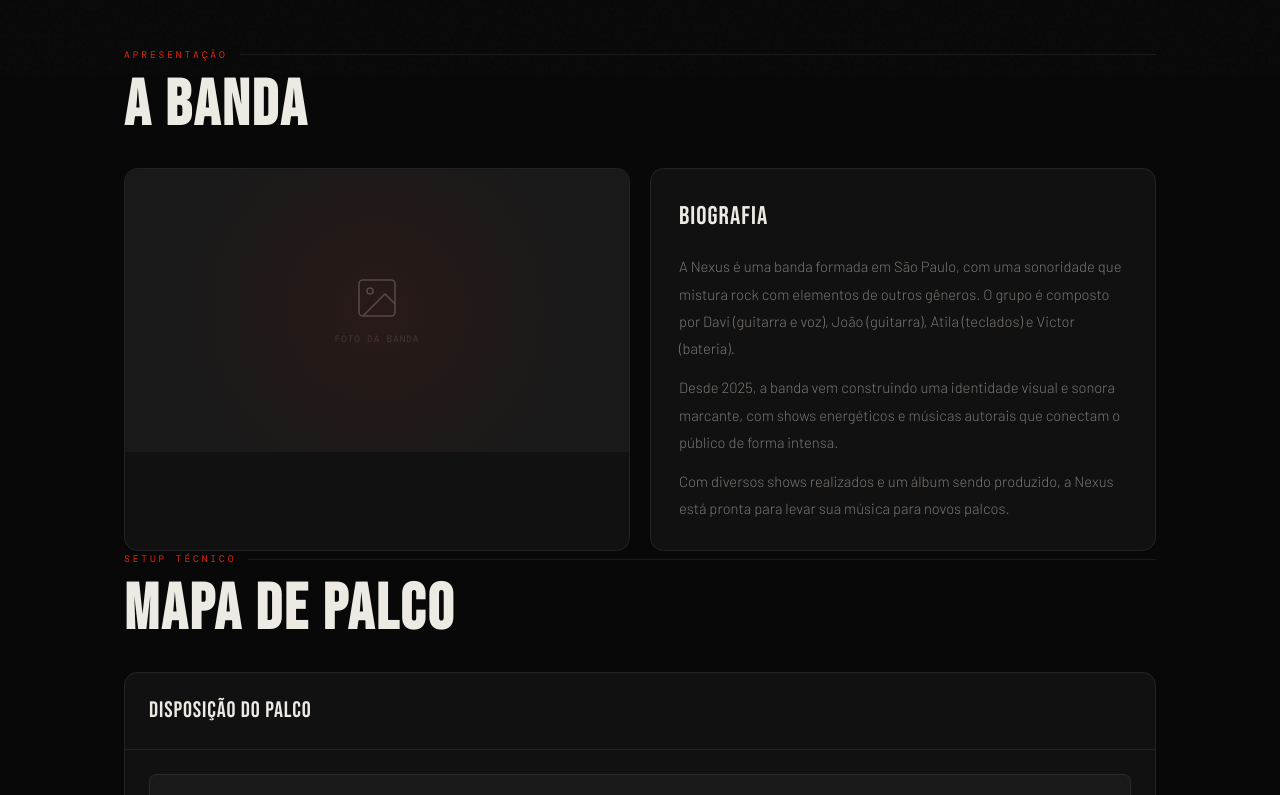
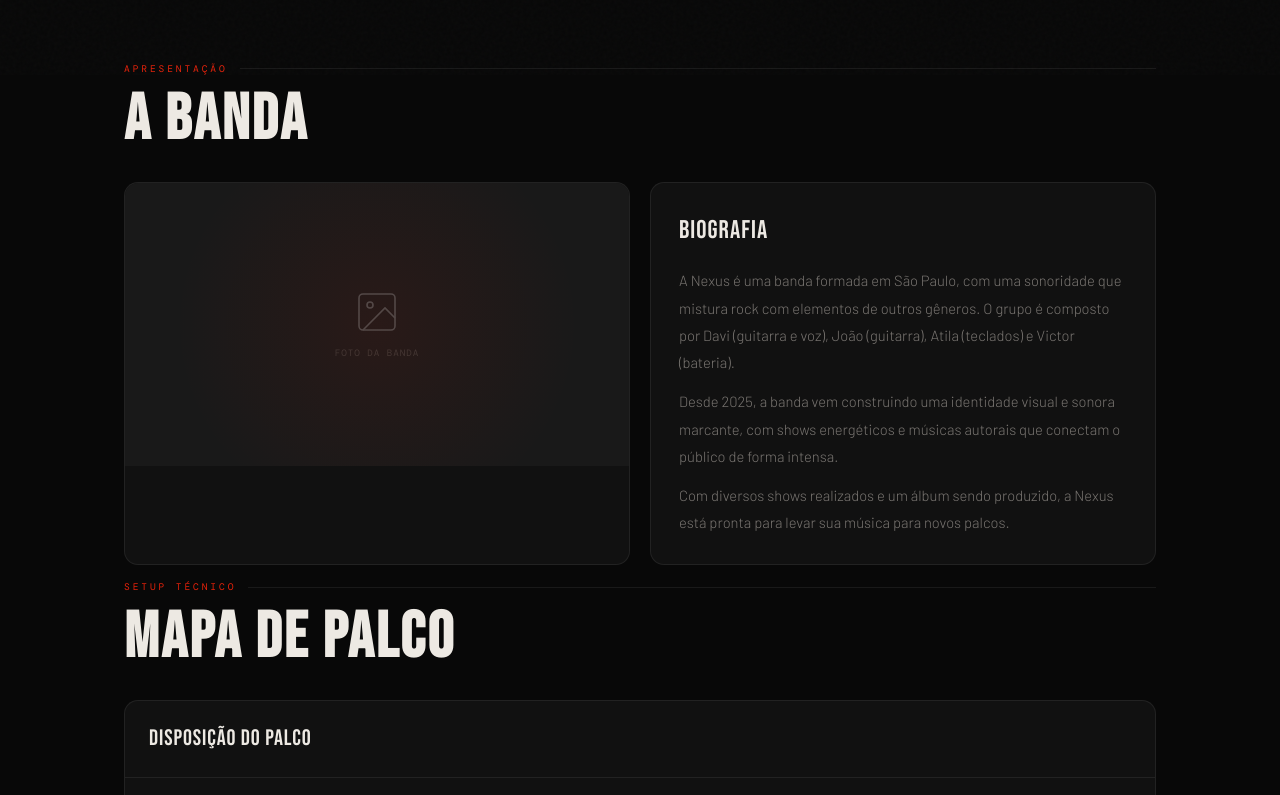
Before and after one commit to parmurus1/nexus-rifa, a website: page public/contratantes.html in a window 1280 px wide. Shown: the part 725-1520 px from the top of the page. Drawn offline with nearby package versions, Linux system fonts and the light colour scheme.

Commit message:
margem top contratantes

```diff
--- a/public/contratantes.html
+++ b/public/contratantes.html
@@ -67,7 +67,7 @@
     .page-sub{font-family:'Barlow Condensed',sans-serif;font-size:clamp(0.85rem,2vw,1rem);color:var(--text2);letter-spacing:0.15em;text-transform:uppercase;margin-top:14px;position:relative;z-index:1;opacity:0;animation:rise 0.7s 0.3s forwards;}
     @keyframes rise{from{opacity:0;transform:translateY(20px)}to{opacity:1;transform:translateY(0)}}
     .container{max-width:1080px;margin:0 auto;padding:0 24px 100px;}
-    .sec-eyebrow{font-family:'DM Mono',monospace;font-size:0.6rem;letter-spacing:0.3em;text-transform:uppercase;color:var(--red);margin-bottom:14px;display:flex;align-items:center;gap:12px;}
+    .sec-eyebrow{font-family:'DM Mono',monospace;font-size:0.6rem;letter-spacing:0.3em;text-transform:uppercase;color:var(--red);margin-bottom:14px;margin-top:14px;display:flex;align-items:center;gap:12px;}
     .sec-eyebrow::after{content:'';flex:1;height:1px;background:var(--border);}
     .sec-title{font-family:'Bebas Neue',sans-serif;font-size:clamp(2.5rem,5vw,4.5rem);letter-spacing:0.04em;line-height:0.92;margin-bottom:32px;color:var(--text);}
     .contato-grid{display:grid;grid-template-columns:repeat(3,1fr);gap:10px;margin-bottom:64px;}
```
